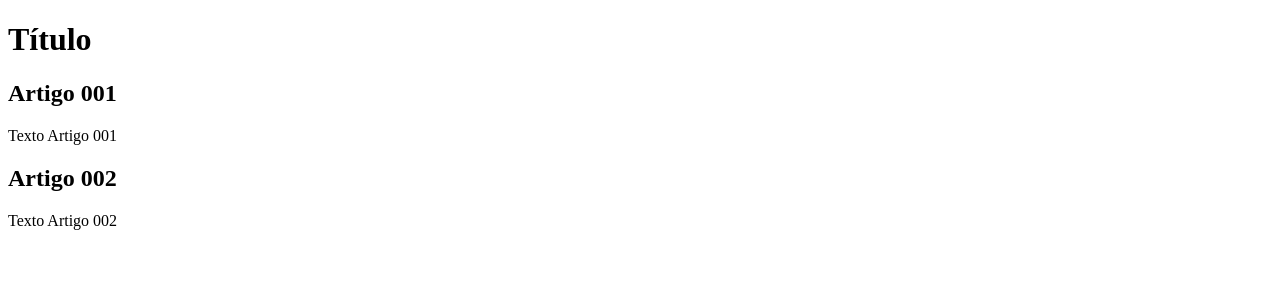
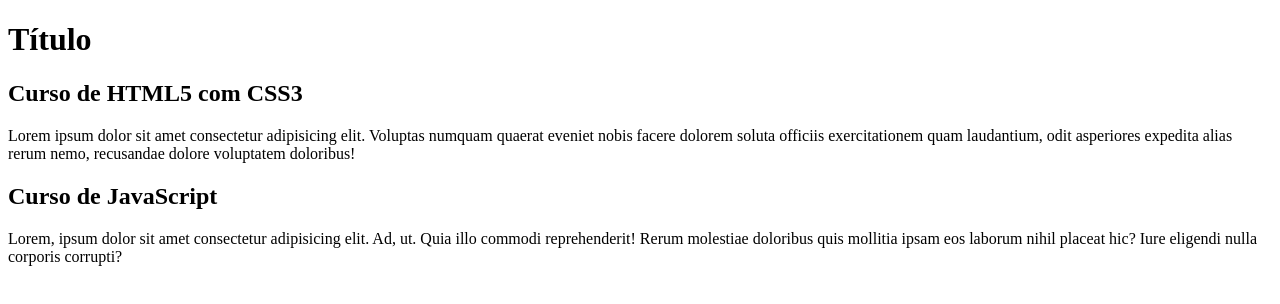
Before and after one commit to ana-progcbr/projeto-site, a plain HTML site: page index.html in a window 1280 px wide. Drawn offline with Linux system fonts and the light colour scheme.

Commit message:
Comecei a escrever um conteúdo

```diff
--- a/index.html
+++ b/index.html
@@ -3,7 +3,7 @@
 <head>
     <meta charset="UTF-8">
     <meta name="viewport" content="width=device-width, initial-scale=1.0">
-    <title>Título do Site </title>
+    <title>Cursos Grátis </title>
 </head>
 <body>
     <main>
@@ -11,12 +11,12 @@
             <h1>Título</h1>
         </header>
         <article>
-            <h2>Artigo 001</h2>
-            <p>Texto Artigo 001</p>
+            <h2>Curso de HTML5 com CSS3</h2>
+            <p>Lorem ipsum dolor sit amet consectetur adipisicing elit. Voluptas numquam quaerat eveniet nobis facere dolorem soluta officiis exercitationem quam laudantium, odit asperiores expedita alias rerum nemo, recusandae dolore voluptatem doloribus!</p>
         </article>
         <article>
-            <h2>Artigo 002</h2>
-            <p>Texto Artigo 002</p>
+            <h2>Curso de JavaScript</h2>
+            <p>Lorem, ipsum dolor sit amet consectetur adipisicing elit. Ad, ut. Quia illo commodi reprehenderit! Rerum molestiae doloribus quis mollitia ipsam eos laborum nihil placeat hic? Iure eligendi nulla corporis corrupti?</p>
         </article>
     </main>
 
```
